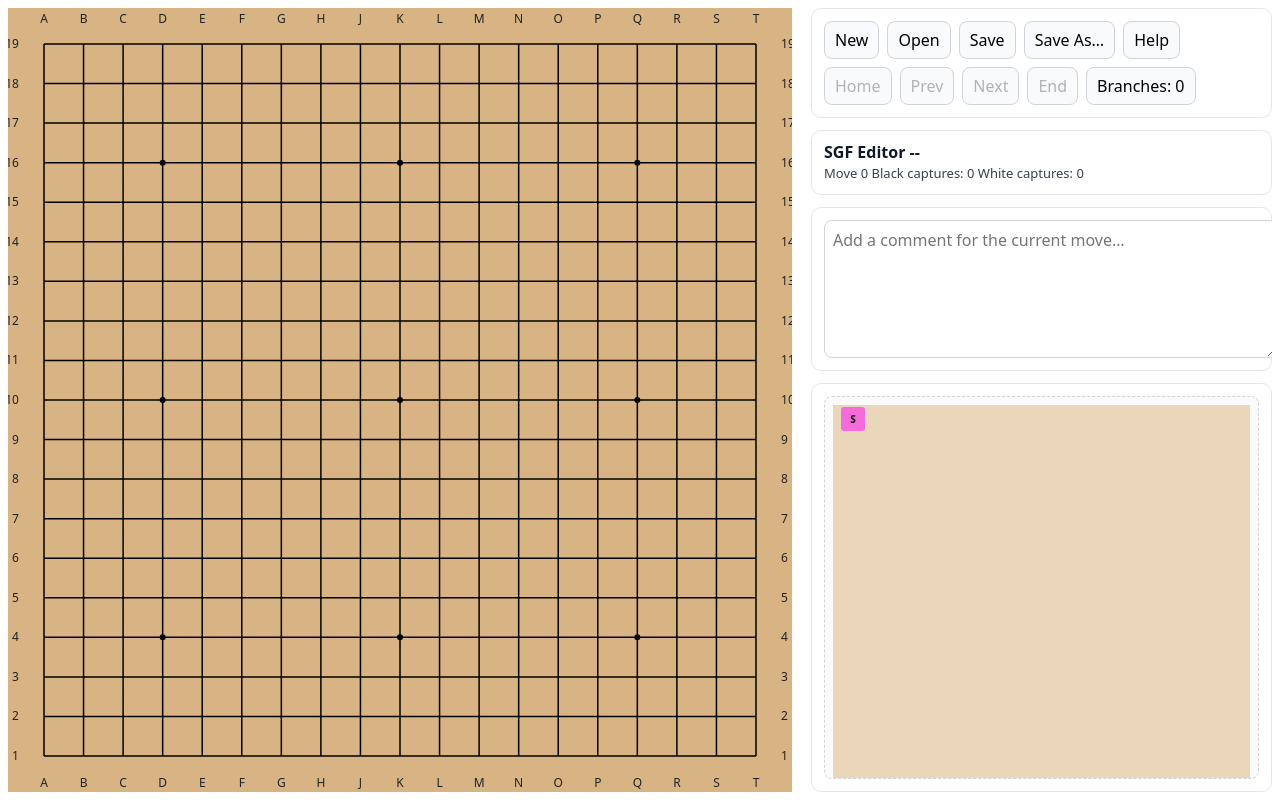
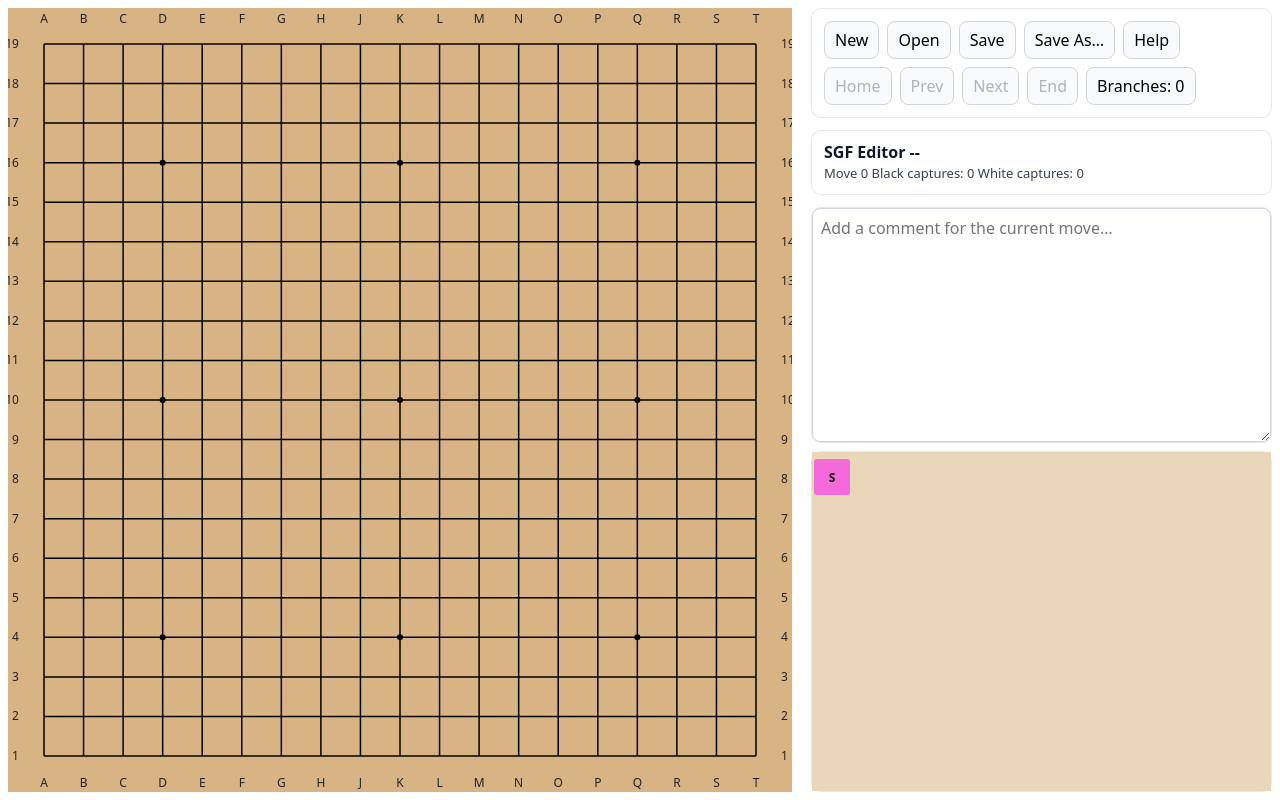
Before and after one commit to billchiles/sgfeditor-react, a React (Vite) app: page / in a window 1280 px wide. Built offline with nearby package versions, Linux system fonts and the light colour scheme.

Commit message:
tree looks and operates better.  discovered react screws string on the wy in or out of textarea, so fixed with custom compare and repair, cleaned up somw code.  clicking in the tree doesn't work yet.

```diff
--- a/src/App.tsx
+++ b/src/App.tsx
@@ -73,7 +73,7 @@ function AppContent({
   const appGlobals = useContext(GameContext);
   // Game status area definition and updating
   const g = appGlobals?.game;
-  const grid: (TreeViewNode | null)[][] =
+  const treeViewLayout: (TreeViewNode | null)[][] =
     useMemo(() => getGameTreeModel(g as any), [g, appGlobals!.treeLayoutVersion]);
   //let index: Map<IMoveNext | "start", TreeViewNode>;
   // useMemo's run on first render and when dependencies change.
@@ -116,7 +116,9 @@ function AppContent({
       </div>
 
       {/* RIGHT: Sidebar */}
-      <aside className={styles.rightPane}>
+      {/* Make sidebar a flex column and allow inner scroll areas to size properly */}
+      <aside className={styles.rightPane} style={{ display: "flex", flexDirection: "column",
+                        minHeight: 0, minWidth: 0 }}>
         {/* 1) Command buttons panel */}
         <div className={styles.panel}>
           <div className={styles.buttonRow}>
@@ -166,22 +168,36 @@ function AppContent({
           </div>
         </div>
 
-        {/* 3) Comment editor */}
-        <div className={styles.panel}>
+        {/* 3+4) Comment + Tree grouped so we can control their relative heights */}
+        <div style={{ flex: 1, minHeight: 0, minWidth: 0, display: "flex", flexDirection: "column", gap: 8 }}>
+          {/* 3) Comment editor — ~40% of the available sidebar height */}
+          <div
+            className={styles.panel}
+            style={{ display: "flex", minHeight: 0, minWidth: 0, padding: 0, flex: "0 0 40%" }}
+          >
             <textarea
               className={styles.commentBox}
               ref={commentRef}
               placeholder="Add a comment for the current move…"
               defaultValue=""
+              style={{
+                flex: 1,
+                width: "100%",
+                maxWidth: "100%",
+                minWidth: 0,
+                minHeight: 0,
+                boxSizing: "border-box",
+                resize: "vertical"
+              }}
             />
           </div>
 
-        {/* 4) Game tree / variations placeholder */}
-        <div className={styles.panel} style={{ flex: 1, display: "flex", minHeight: 0 }}>
-          <div className={styles.treeArea} aria-label="Game tree area">
-            <div className="tree-pane">
-              <TreeView treeViewModel={grid} current={g!.currentMove} />
-            </div>
+          {/* 4) Game tree — remaining ~60% */}
+          <div
+            className={styles.panel}
+            style={{ flex: "1 1 60%", minHeight: 0, minWidth: 0, padding: 0, display: "flex" }}
+          >
+            <TreeView treeViewModel={treeViewLayout} current={g!.currentMove} />
           </div>
         </div>
       </aside>
--- a/src/components/TreeView.tsx
+++ b/src/components/TreeView.tsx
@@ -33,13 +33,14 @@ type Props = {
 };
 
 // Layout constants (SVG coordinates from grid cells)
+// invariant 2 * (node_r + hilite_pad) < min(cell_w,cell_h)
 const CELL_W = 40;
-const CELL_H = 28;
-const NODE_R = 8;
-const HILITE_PAD = 4;
+const CELL_H = 40;
+const NODE_R = 13;
+const HILITE_PAD = 5;
 
 const PAD_LEFT   = 0;
-const PAD_TOP    = 0;
+const PAD_TOP    = 5;
 const PAD_RIGHT  = 24;
 const PAD_BOTTOM = 24;
 
@@ -317,7 +318,7 @@ export default function TreeView ({ treeViewModel, current, className }: Props)
                     y={cy}
                     textAnchor="middle"
                     dominantBaseline="central"
-                    fontSize={10}
+                    fontSize={12}
                     fontWeight={700}
                   >
                     S
@@ -332,13 +333,15 @@ export default function TreeView ({ treeViewModel, current, className }: Props)
                   let num = typeof n?.number === "number" ? n.number : null;
                   if (num == null) num = cell.column;
                   const numFill = cell.color === StoneColors.Black ? "#fff" : "#000";
+                  const numStr = String(num);
+                  const numFontSize = numStr.length >= 3 ? "10pt" : "12pt";
                   return (
                     <text
                       x={cx}
                       y={cy}
                       textAnchor="middle"
                       dominantBaseline="central"
-                      fontSize={10}
+                      fontSize={numFontSize}
                       fontWeight={400}
                       fill={numFill}
                     >
--- a/src/models/Game.ts
+++ b/src/models/Game.ts
@@ -645,8 +645,6 @@ gotoStart(): void {
       hadParseErr = err;
       // Don't need view model object in code here, but need to ensure there is one mapped by move.
       this.treeViewNodeForMove(move);
-      // If you maintain a tree view mapping: ensure node exists
-      // TODO: Tree view node mapping hook (no-op here)
     }
     this.moveCount += 1;
     // Apply captures
@@ -737,21 +735,18 @@ replayUnrenderedAdornments (move: Move): void {
       for (const coord of props["TR"]) {
         const [row, col] = parsedToModelCoordinates(coord);
         move.addAdornment({ kind: AdornmentKinds.Triangle, row, column: col });
-        // const a = this.addAdornment.(move, row, col, "triangle");    // TODO: your impl
       }
     }
     if (props["SQ"]) { // Squares: SQ[aa]...
       for (const coord of props["SQ"]) {
         const [row, col] = parsedToModelCoordinates(coord);
         move.addAdornment({ kind: AdornmentKinds.Square, row, column: col });
-        // const a = this.addAdornment?.(move, row, col, "square");
       }
     }
     if (props["LB"]) { // Labels: LB[aa:A]...
       for (const token of props["LB"]) {
         const [row, col, char] = parsedLabelModelCoordinates(token);
         move.addAdornment({ kind: AdornmentKinds.Letter, row, column: col, letter: char });
-        // const a = this.addAdornment?.(move, row, col, "letter", char);
       }
     }
 
@@ -956,22 +951,38 @@ buildSGFStringFlipped (): string {
       this.setComments?.(this.comments);
   }
 
-  /// save_comment takes a move to update with the current comment from the UI.
+  /// saveComment takes a move to update with the current comment from the UI.
   /// If move is null, the comment belongs to the game start or empty board.
+  /// React fucks with strings and modifies them to change line endigs randomly, so need to
+  /// compare them specially.
   ///
   private saveComment (move: Move | null = null): void {
     const curComment = this.getComments?.() ?? "";
     if (move !== null) {
-      if (move.comments !== curComment) {
-        move.comments = curComment;
+      const [same, newStr] = this.compareComments(move.comments, curComment);
+      if (! same) {
+        move.comments = newStr!;
         this.isDirty = true;
       }
     } else {
-      if (this.comments !== curComment) {
-        this.comments = curComment;
+      const [same, newStr] = this.compareComments(this.comments, curComment);
+      if (! same) {
+        this.comments = newStr!;
         this.isDirty = true;
       }
     }
+  }
+
+  /// compareComments compares the string ignoring line endings and if different returns a repaired
+  /// uiStr to save in the model.
+  ///
+  private compareComments (modelStr: string, uiStr: string): [boolean, string | null] {
+    // Convert UI text to CRLF (handles bare LF and already-CRLF safely)
+    const uiCRLF = uiStr.replace(/\r?\n/g, "\r\n");
+    if (modelStr === uiCRLF) {
+      return [true, null];
+    }
+    return [false, uiCRLF];
   }
 
   ///
@@ -1650,7 +1661,7 @@ return createGame(Board.MaxSize, 0, Game.DefaultKomi, null, null, setGame, getGa
 
 /// createGame makes the game and makes it current game.  The constructor adds handicap stones to
 /// the board.
-/// TODO does this need to clear the UI comment box?
+/// TODO does this need to clear the UI comment box? think that was done earlier
 ///
 export function createGame (size : number, handicap : number, komi : string,
                             handicapStones: Move[] | null = null, all_white : Move[] | null = null,
@@ -1658,8 +1669,8 @@ export function createGame (size : number, handicap : number, komi : string,
                             setGames: (gs: Game[]) => void):
         Game {
     var g = new Game(size, handicap, komi, handicapStones, all_white);
-    setGame(g);
     setGames([g, ...getGames()]);
+    setGame(g); // musr call this second because it delete a not dirty default game
     return g;
 }
 
```
Also changed, not shown: src/models/AppGlobals.tsx (+12 -22 lines). Lines whose indentation alone changed are shown as unchanged.
